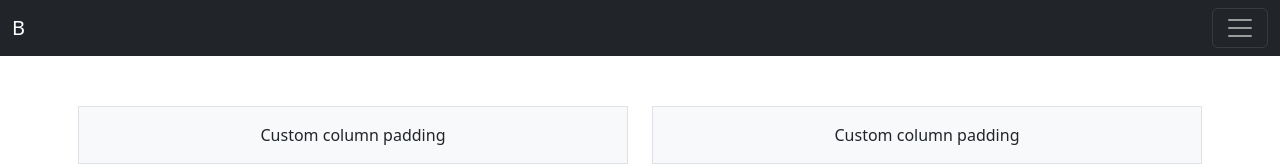
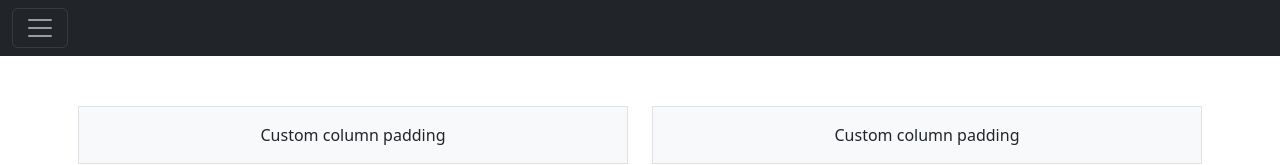
Before and after one commit to OmRamana/bootstrap_design, a plain HTML site: page index.html in a window 1280 px wide. Shown: the top 165 px of the page. Drawn offline with nearby package versions, Linux system fonts and the light colour scheme.

Commit message:
nav set_up done

```diff
--- a/index.html
+++ b/index.html
@@ -16,11 +16,9 @@
 
     <nav class="navbar navbar-dark bg-dark">
         <div class="container-fluid">
-          <a class="navbar-brand" href="#">B</a>
           <button class="navbar-toggler" type="button" data-bs-toggle="collapse" data-bs-target="#navbarNavDropdown" aria-controls="navbarNavDropdown" aria-expanded="false" aria-label="Toggle navigation">
             <span class="navbar-toggler-icon"></span>
           </button>
-
         </div>
       </nav>
 
```
